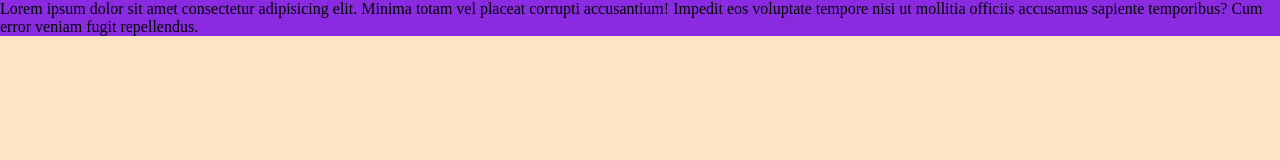
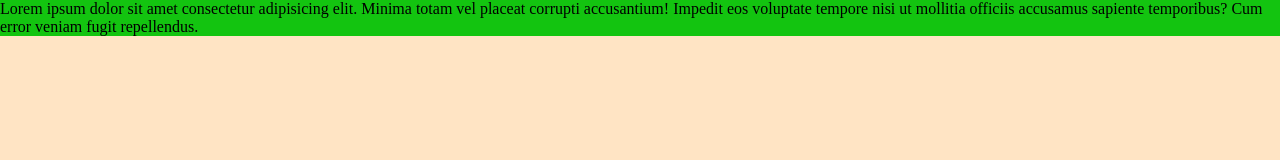
Before and after one commit to hgobar/primera_prueba_g28, a plain HTML site: page INDEX.HTML in a window 1280 px wide. Drawn offline with Linux system fonts and the light colour scheme.

Commit message:
change colour p green

```diff
--- a/Styles.css
+++ b/Styles.css
@@ -9,5 +9,6 @@ body{
 }
 
 p{
-    background-color: blueviolet;
+    background-color: rgb(19, 196, 16);
+
 }
```
